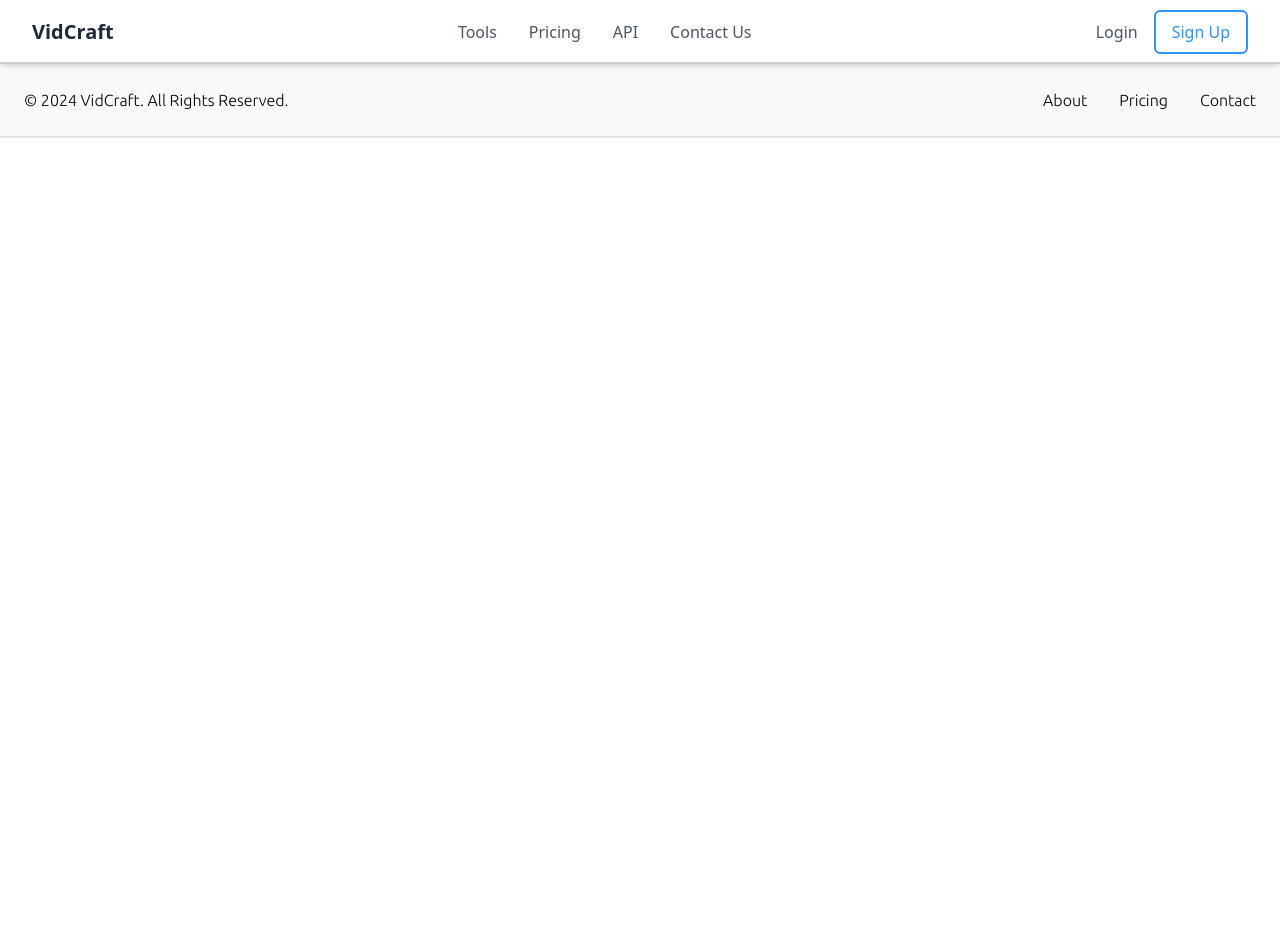
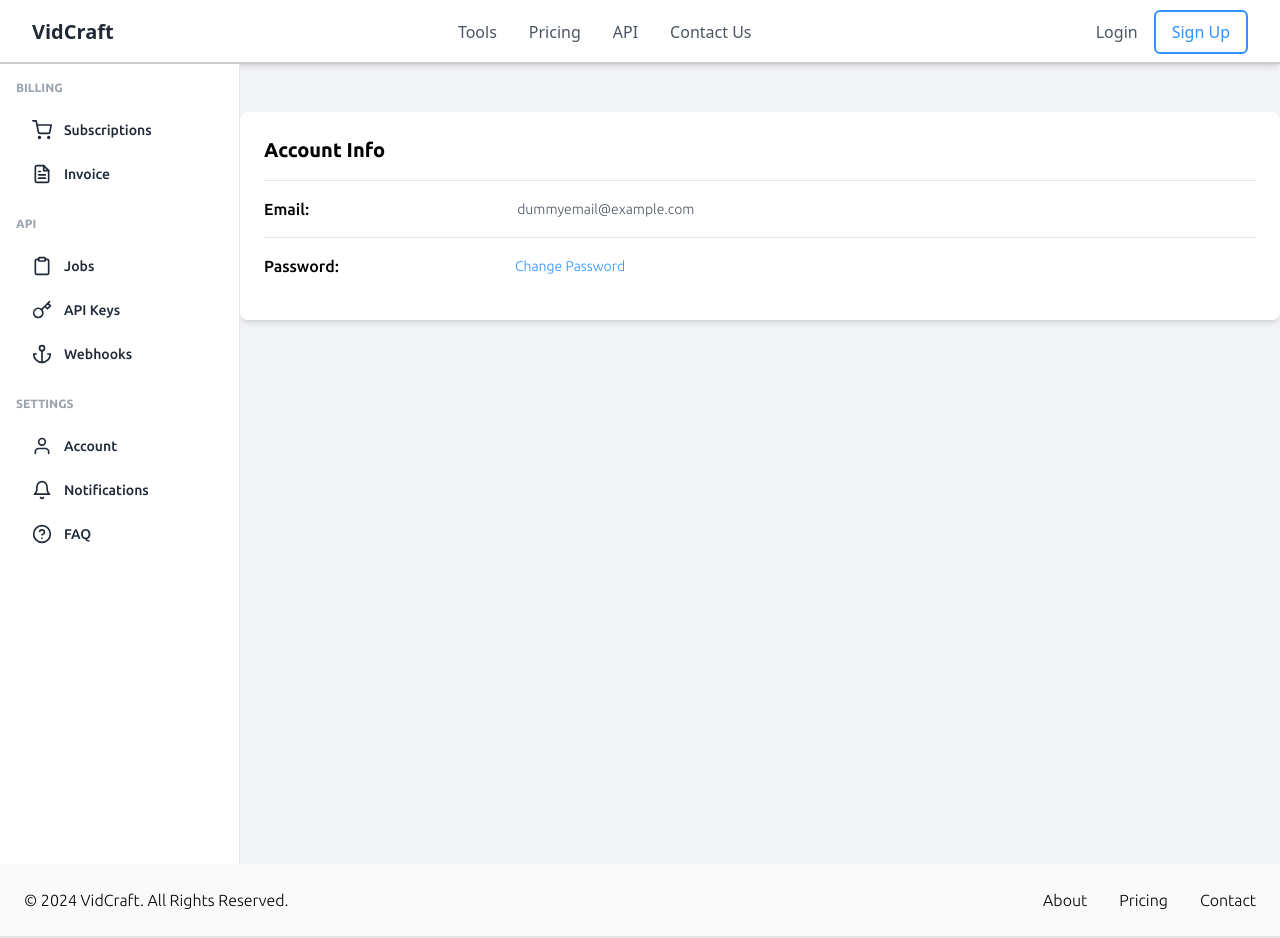
Before and after one commit to tushar-glitch/VidCraft, a React (Create React App) app in the folder video-frontend/: page /account in a window 1280 px wide. Before the commit the page ends 800 px from the top, so only its background shows below. Built offline with nearby package versions, Linux system fonts and the light colour scheme; no server answers.

Commit message:
Account info card added

```diff
--- a/video-frontend/src/App.js
+++ b/video-frontend/src/App.js
@@ -10,6 +10,7 @@ import Pricing from './components/Pricing';
 import Footer from './components/Footer';
 import Subscriptions from './components/Subscriptions';
 import Invoices from './components/Invoices';
+import Account from './components/Account';
 
 const App = () => {
   return (
@@ -23,6 +24,7 @@ const App = () => {
         <Route path="/pricing" element={<Pricing/>}/>
         <Route path="/subscriptions" element={<Subscriptions/>}/>
         <Route path="/invoices" element={<Invoices/>}/>
+        <Route path="/account" element={<Account/>}/>
       </Routes>
       <Footer/>
     </Router>
--- /dev/null
+++ b/video-frontend/src/components/Account.jsx
@@ -0,0 +1,32 @@
+import React from "react";
+import Sidebar from "./Sidebar";
+
+const Account = () => {
+  return (
+    <div>
+      <Sidebar />
+      <div className="pl-60 ubuntu-light">
+        <div className="flex justify-center min-h-screen bg-gray-100">
+          <div
+            style={{ width: "68rem" }}
+            className="bg-white rounded-lg mt-12 h-52 shadow-md p-6"
+          >
+            <h2 className="text-xl font-semibold mb-4">Account Info</h2>
+            <hr className="mb-4" />
+            <div className="mb-4 flex items-center">
+              <label className="font-medium mr-52">Email:</label>
+              <span className="text-gray-600 text-sm">dummyemail@example.com</span>
+            </div>
+            <hr className="mb-4" />
+            <div className="mb-4 flex items-center">
+              <label className="font-medium mr-44">Password:</label>
+              <span className="text-[#2e92ff] text-sm">Change Password</span>
+            </div>
+          </div>
+        </div>
+      </div>
+    </div>
+  );
+};
+
+export default Account;
--- a/video-frontend/src/components/Sidebar.jsx
+++ b/video-frontend/src/components/Sidebar.jsx
@@ -79,7 +79,7 @@ const Sidebar = () => {
         </h2>
         <nav className="space-y-2">
         <a
-            href="#"
+            href="account"
             className="flex items-center px-4 py-2 text-sm font-medium text-gray-800 rounded-lg transition duration-200 ease-in-out transform hover:text-[#2e92ff] hover:scale-105"
           >
             <FiUser className="w-5 h-5 mr-3" />
```
